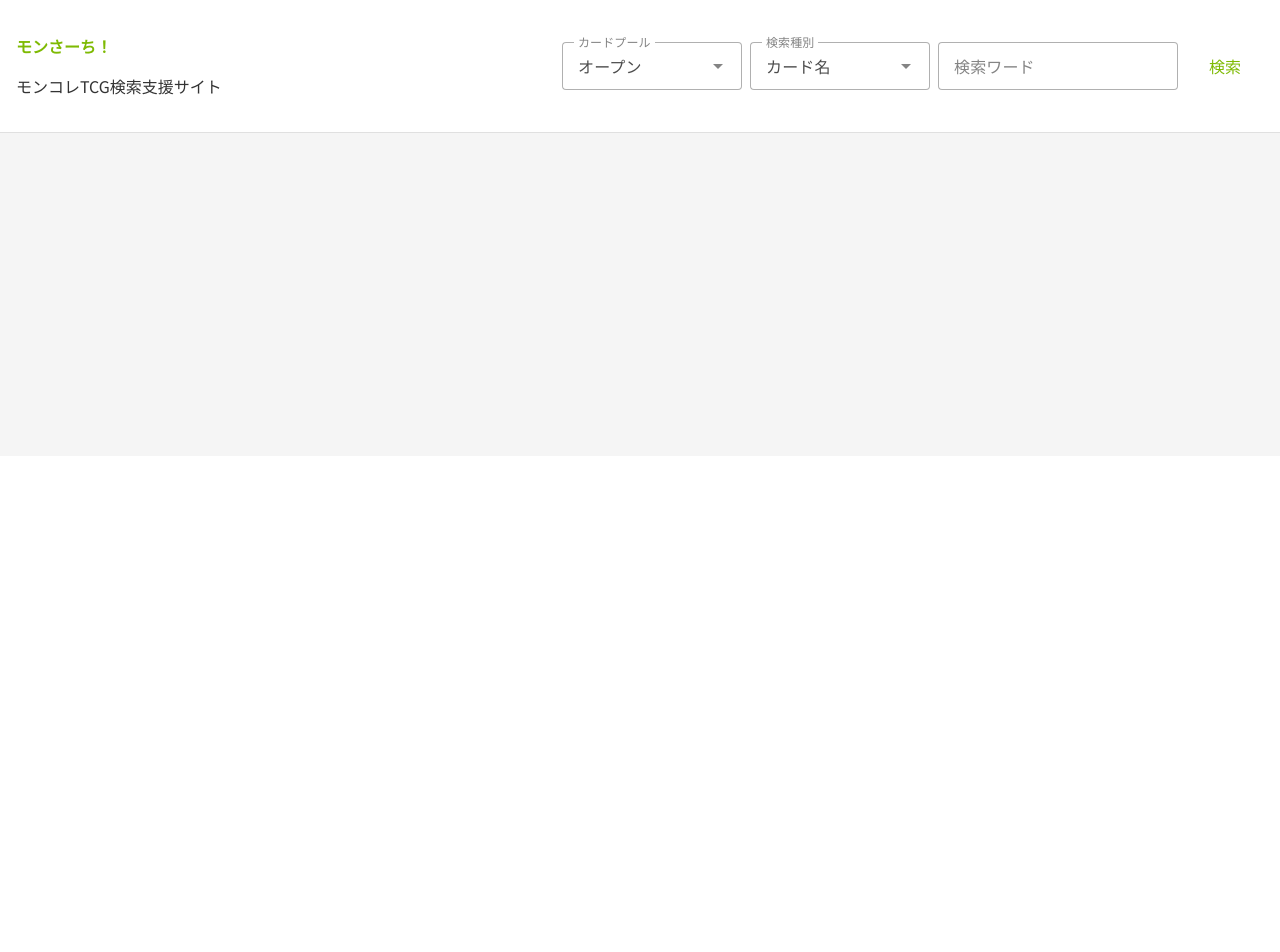
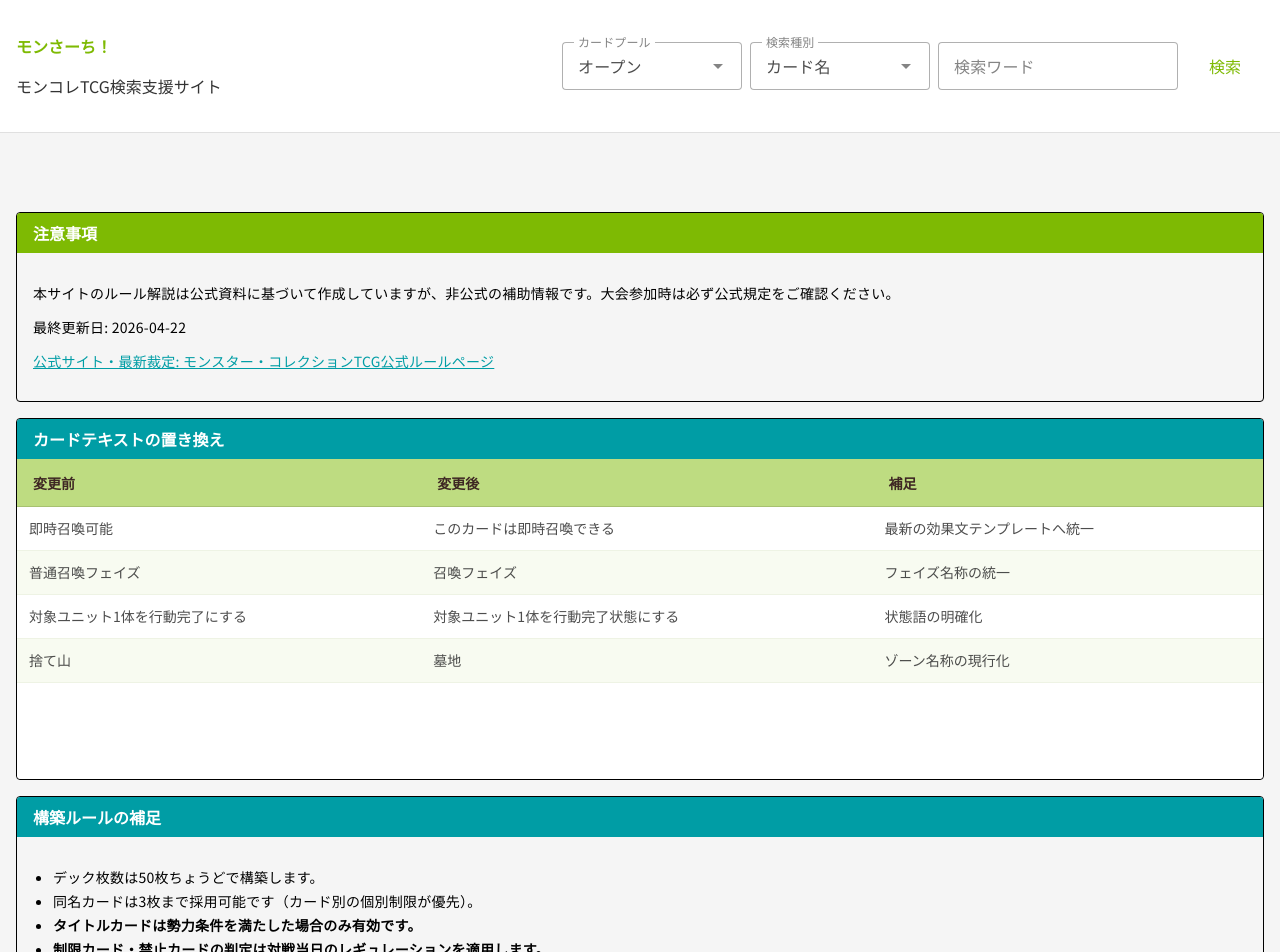
Before and after one commit to Oosunakun/monsearch, a Nuxt app: page /rules in a window 1280 px wide. Shown: the top 952 px of the page. Before the commit the page ends 800 px from the top, so only its background shows below. Built offline with nearby package versions, Linux system fonts and the light colour scheme.

Commit message:
add: vueファイルへの変換（rules.html）

```diff
--- /dev/null
+++ b/app/pages/rules/index.vue
@@ -0,0 +1,144 @@
+<script setup lang="ts">
+type NoticeItem = {
+  id: string
+  text: string
+}
+
+type RuleNote = {
+  id: string
+  text: string
+  emphasized?: boolean
+}
+
+type TextReplacementRow = {
+  id: string
+  beforeText: string
+  afterText: string
+  note: string
+  zebra: boolean
+}
+
+type TextReplacementSource = Omit<TextReplacementRow, 'zebra'>
+
+const noticeItems: NoticeItem[] = [
+  {
+    id: 'description',
+    text: '本サイトのルール解説は公式資料に基づいて作成していますが、非公式の補助情報です。大会参加時は必ず公式規定をご確認ください。'
+  },
+  { id: 'updated', text: '最終更新日: 2026-04-22' }
+]
+
+const constructionNotes: RuleNote[] = [
+  { id: '1', text: 'デック枚数は50枚ちょうどで構築します。' },
+  { id: '2', text: '同名カードは3枚まで採用可能です（カード別の個別制限が優先）。' },
+  { id: '3', text: 'タイトルカードは勢力条件を満たした場合のみ有効です。', emphasized: true },
+  { id: '4', text: '制限カード・禁止カードの判定は対戦当日のレギュレーションを適用します。', emphasized: true },
+  { id: '5', text: '公式イベントでは最新FAQ・裁定更新を優先して適用します。' }
+]
+
+const replacementHeaders = [
+  { title: '変更前', key: 'beforeText', sortable: false },
+  { title: '変更後', key: 'afterText', sortable: false },
+  { title: '補足', key: 'note', sortable: false }
+]
+
+const replacementSources: TextReplacementSource[] = [
+  { id: 'r1', beforeText: '即時召喚可能', afterText: 'このカードは即時召喚できる', note: '最新の効果文テンプレートへ統一' },
+  { id: 'r2', beforeText: '普通召喚フェイズ', afterText: '召喚フェイズ', note: 'フェイズ名称の統一' },
+  { id: 'r3', beforeText: '対象ユニット1体を行動完了にする', afterText: '対象ユニット1体を行動完了状態にする', note: '状態語の明確化' },
+  { id: 'r4', beforeText: '捨て山', afterText: '墓地', note: 'ゾーン名称の現行化' }
+]
+
+const replacementRows = computed<TextReplacementRow[]>(() =>
+  replacementSources.map((row, index) => ({
+    ...row,
+    zebra: index % 2 === 1
+  }))
+)
+</script>
+
+<template>
+  <section class="d-flex flex-column ga-4">
+    <v-card variant="outlined">
+      <v-sheet color="primary" class="px-4 py-2 text-subtitle-2 font-weight-bold text-white">
+        注意事項
+      </v-sheet>
+      <v-card-text>
+        <p v-for="item in noticeItems" :key="item.id" class="text-body-2 mb-2">
+          {{ item.text }}
+        </p>
+        <p class="text-body-2">
+          <a href="#" class="text-accent">
+            公式サイト・最新裁定: モンスター・コレクションTCG公式ルールページ
+          </a>
+        </p>
+      </v-card-text>
+    </v-card>
+
+    <v-card variant="outlined">
+      <v-sheet color="accent" class="px-4 py-2 text-subtitle-2 font-weight-bold text-white">
+        カードテキストの置き換え
+      </v-sheet>
+      <v-data-table
+        :headers="replacementHeaders"
+        :items="replacementRows"
+        item-value="id"
+        fixed-header
+        height="320"
+        density="comfortable"
+        hide-default-footer
+        items-per-page="-1"
+        class="rules-table"
+      >
+        <template #item="{ item }">
+          <tr class="rules-table__row" :class="{ 'rules-table__row--zebra': item.zebra }">
+            <td class="px-3 py-2">{{ item.beforeText }}</td>
+            <td class="px-3 py-2">{{ item.afterText }}</td>
+            <td class="px-3 py-2">{{ item.note }}</td>
+          </tr>
+        </template>
+      </v-data-table>
+    </v-card>
+
+    <v-card variant="outlined">
+      <v-sheet color="accent" class="px-4 py-2 text-subtitle-2 font-weight-bold text-white">
+        構築ルールの補足
+      </v-sheet>
+      <v-card-text>
+        <ul class="pl-5">
+          <li
+            v-for="note in constructionNotes"
+            :key="note.id"
+            class="text-body-2 mb-1"
+            :class="{ 'font-weight-bold': note.emphasized }"
+          >
+            {{ note.text }}
+          </li>
+        </ul>
+      </v-card-text>
+    </v-card>
+  </section>
+</template>
+
+<style scoped>
+.rules-table :deep(thead th) {
+  position: sticky;
+  top: 0;
+  z-index: 2;
+  background: rgb(var(--v-theme-secondary));
+  color: #3e2723;
+  font-weight: 700;
+}
+
+.rules-table :deep(tbody tr td) {
+  border-bottom: 1px solid #eef3e4;
+}
+
+.rules-table__row--zebra td {
+  background: #f8fbf1;
+}
+
+.rules-table__row:hover td {
+  background: #eef7e3;
+}
+</style>
```
